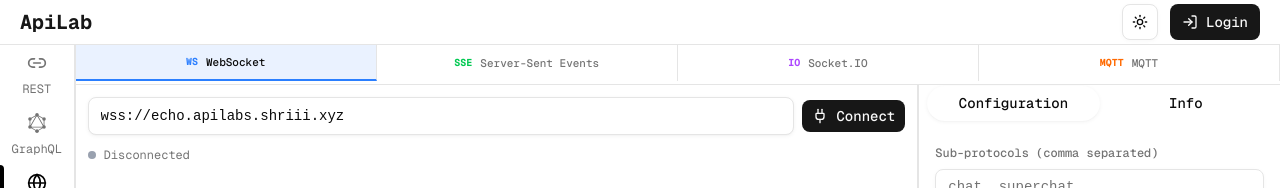
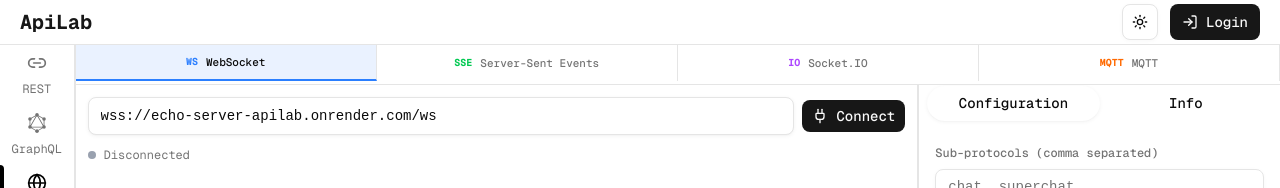
Before and after one commit to Shrinivas2708/ApiLab, a Next.js app: page /realtime in a window 1280 px wide. Shown: the top 188 px of the page. Built offline with nearby package versions, Linux system fonts and the light colour scheme; no server answers.

Commit message:
update connection URLs for websocket and socketio protocols

```diff
--- a/stores/realtime-store.ts
+++ b/stores/realtime-store.ts
@@ -61,11 +61,11 @@
   protocol,
   url:
     protocol === "websocket"
-      ? "wss://echo.apilabs.shriii.xyz"
+      ? "wss://echo-server-apilab.onrender.com/ws"
       : protocol === "sse"
       ? "https://apilabs.shriii.xyz/api/echo/sse"
       : protocol === "socketio"
-      ? "wss://echo.apilabs.shriii.xyz"
+      ? "https://echo-server-apilab.onrender.com"
       : "wss://test.mosquitto.org:8081",
   isConnected: false,
   messages: [],
@@ -195,10 +195,9 @@
             state.connectionInstances.set(protocol, eventSource);
           } else if (protocol === "socketio") {
             const socket = io(connection.url, {
-              path: connection.socketPath || "/socket.io",
+                path: connection.socketPath || "/socket.io",
               transports: ["websocket"], // ✅ avoid polling
             });
-socket.removeAllListeners();
             socket.on("connect", () => {
               state.updateConnection(protocol, { isConnected: true });
               state.addMessage(protocol, {
```
